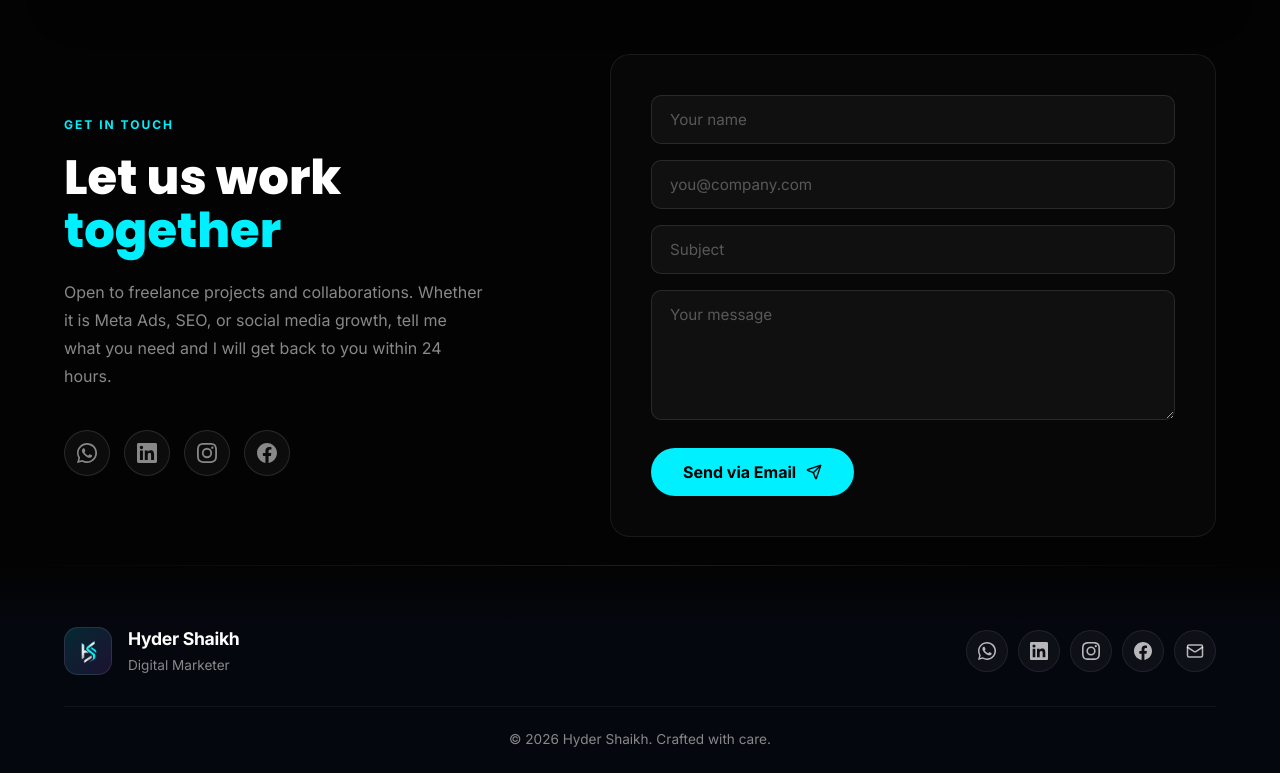
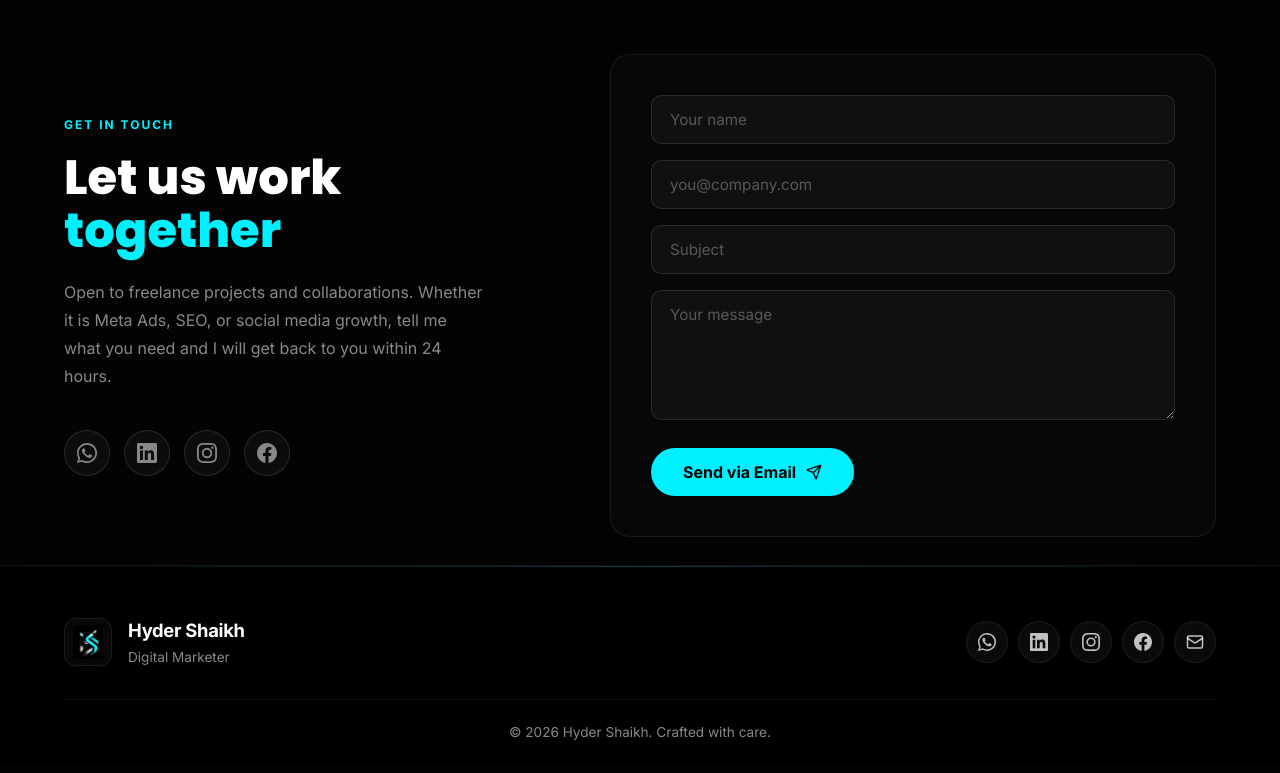
Before and after one commit to hydershaikhs/hyder-shaikh, a React (Vite) app: page / in a window 1280 px wide. Shown: the part 7562-8335 px from the top of the page. Built offline with nearby package versions, Linux system fonts and the light colour scheme.

Commit message:
Update footer with transparent HS logo and black background

```diff
--- a/src/components/Footer.css
+++ b/src/components/Footer.css
@@ -1,10 +1,11 @@
-/* ==================== FOOTER (Minimal Style) ==================== */
+/* ==================== FOOTER (Black Minimal Style) ==================== */
 .footer {
-  background: linear-gradient(180deg, rgba(5, 7, 15, 0) 0%, rgba(5, 7, 15, 1) 30%);
-  padding-top: 60px;
+  background: #000000;
+  padding-top: 50px;
   padding-bottom: 0;
   position: relative;
   overflow: hidden;
+  border-top: 1px solid rgba(255, 255, 255, 0.08);
 }
 
 .footer::before {
@@ -14,7 +15,7 @@
   left: 0;
   right: 0;
   height: 1px;
-  background: linear-gradient(90deg, transparent, rgba(0, 240, 255, 0.15), transparent);
+  background: linear-gradient(90deg, transparent, rgba(0, 240, 255, 0.25), transparent);
 }
 
 .footer-inner {
@@ -35,19 +36,19 @@
 .footer-brand-box {
   width: 48px;
   height: 48px;
-  background: linear-gradient(135deg, rgba(0, 240, 255, 0.15), rgba(168, 85, 247, 0.15));
-  border: 1px solid rgba(255, 255, 255, 0.1);
-  border-radius: 14px;
+  background: rgba(255, 255, 255, 0.03);
+  border: 1px solid rgba(255, 255, 255, 0.08);
+  border-radius: 12px;
   display: flex;
   align-items: center;
   justify-content: center;
+  overflow: hidden;
 }
 
 .footer-logo-img {
-  width: 28px;
-  height: 28px;
+  width: 34px;
+  height: 34px;
   object-fit: contain;
-  border-radius: 6px;
 }
 
 .footer-brand-info {
@@ -57,7 +58,7 @@
 }
 
 .footer-name {
-  font-size: 1.1rem;
+  font-size: 1.15rem;
   font-weight: 700;
   color: #fff;
   letter-spacing: -0.3px;
@@ -82,7 +83,7 @@
   border-radius: 50%;
   background: rgba(255, 255, 255, 0.04);
   border: 1px solid rgba(255, 255, 255, 0.08);
-  color: rgba(255, 255, 255, 0.7);
+  color: rgba(255, 255, 255, 0.75);
   display: flex;
   align-items: center;
   justify-content: center;
@@ -95,13 +96,14 @@
   border-color: var(--accent);
   color: var(--accent);
   transform: translateY(-2px);
-  box-shadow: 0 4px 12px rgba(0, 240, 255, 0.2);
+  box-shadow: 0 4px 12px rgba(0, 240, 255, 0.25);
 }
 
 .footer-bottom {
   border-top: 1px solid rgba(255, 255, 255, 0.05);
   padding: 22px 0;
   text-align: center;
+  background: #000000;
 }
 
 .footer-copyright {
@@ -113,21 +115,21 @@
 /* ==================== RESPONSIVE ==================== */
 @media (max-width: 640px) {
   .footer {
-    padding-top: 40px;
+    padding-top: 36px;
   }
 
   .footer-inner {
     flex-direction: column;
     align-items: center;
     text-align: center;
-    gap: 20px;
-    padding-bottom: 24px;
+    gap: 18px;
+    padding-bottom: 22px;
   }
 
   .footer-left {
     flex-direction: column;
     align-items: center;
-    gap: 12px;
+    gap: 10px;
   }
 
   .footer-brand-info {
@@ -139,12 +141,12 @@
   }
 
   .footer-social-icon {
-    width: 40px;
-    height: 40px;
+    width: 38px;
+    height: 38px;
   }
 
   .footer-bottom {
-    padding: 18px 0;
+    padding: 16px 0;
   }
 
   .footer-copyright {
--- a/src/components/Footer.jsx
+++ b/src/components/Footer.jsx
@@ -1,6 +1,6 @@
-import { Mail, Phone } from 'lucide-react';
+import { Mail } from 'lucide-react';
 import { InstagramIcon, LinkedInIcon, FacebookIcon, WhatsAppIcon } from './SocialIcons';
-import logoImg from '../assets/logo.png';
+import footerLogoImg from '../assets/footer-logo.png';
 import './Footer.css';
 
 const Footer = () => {
@@ -21,7 +21,7 @@ const Footer = () => {
           {/* Left — Logo + Name + Title */}
           <div className="footer-left">
             <div className="footer-brand-box">
-              <img src={logoImg} alt="Hyder Shaikh Logo" className="footer-logo-img" />
+              <img src={footerLogoImg} alt="Hyder Shaikh Logo" className="footer-logo-img" />
             </div>
             <div className="footer-brand-info">
               <p className="footer-name">Hyder Shaikh</p>
```
Also changed, not shown: public/footer-logo.png (added), src/assets/footer-logo.png (added).
